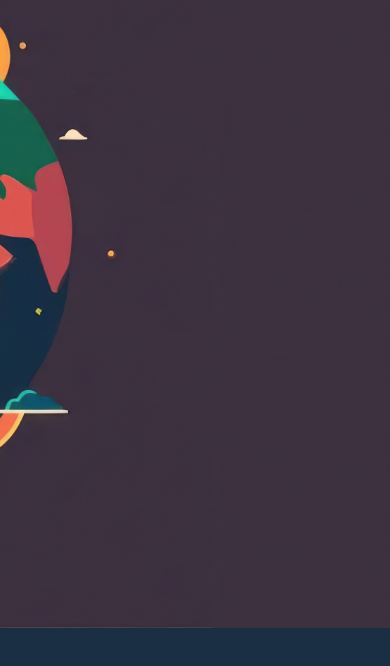
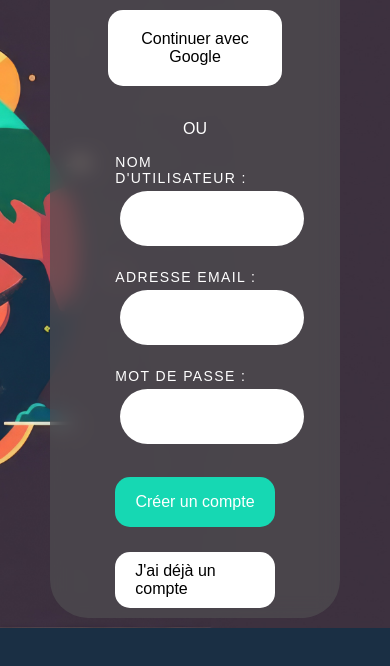
Before and after one commit to SamuelTussing/GeoguessrClone, a website: page public/index.html in a window 390 px wide. Shown: the part 132-798 px from the top of the page. Drawn offline with nearby package versions, Linux system fonts and the light colour scheme; some packages are replaced by stand-ins of ours.

Commit message:
mise a jour css

```diff
--- a/public/styles.css
+++ b/public/styles.css
@@ -637,6 +637,26 @@ label{
 
 
 @media only screen and (max-width : 768px) {
+  #header{
+    height: 5vh;
+  }
+  #containerlogs {
+    display: flex;
+    overflow: hidden;
+    height: 85vh;
+    margin-top: 5vh;
+}
+#containerlogs img {
+  height: 85vh;
+}
+.signup-page{
+  width: 80vw;
+  margin: 10px 50px;
+  height: auto;
+}
+.buttonchoice{
+  flex-direction: column;
+}
   #homepage{
     flex-direction: column;
     justify-content: flex-start;
```
